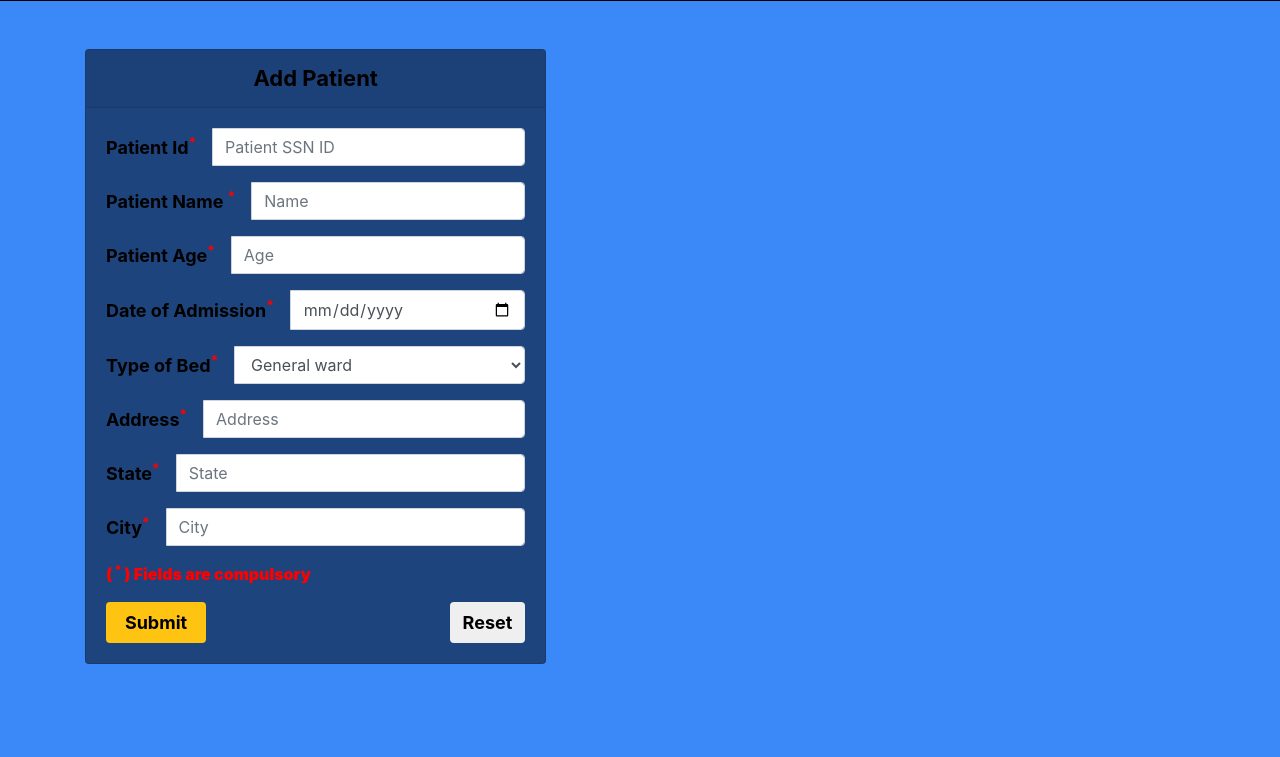
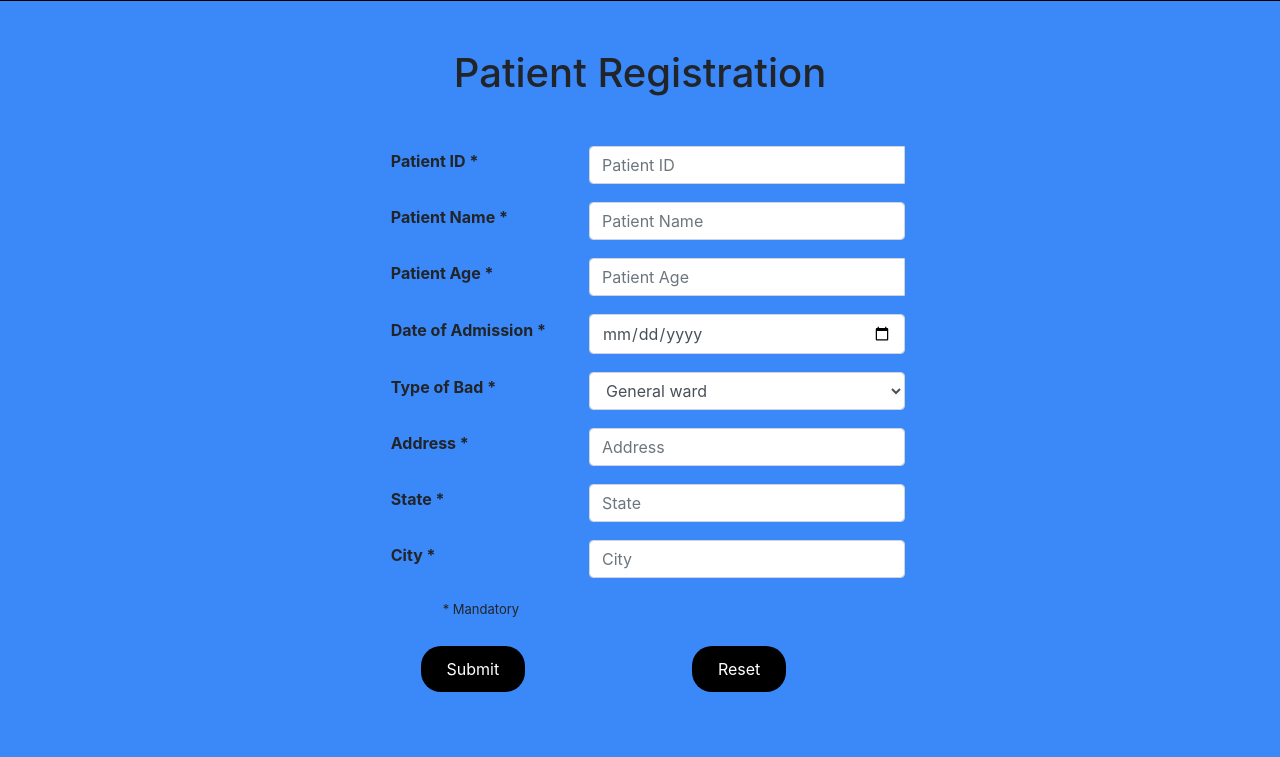
Before and after one commit to satheesh22g/Hospital-Management-System, a Flask app: page /addpatient in a window 1280 px wide. Shown: the part 149-906 px from the top of the page. Before the commit the page ends 813 px from the top, so only its background shows below. Run offline with Flask 2, Linux system fonts and the light colour scheme; the visitor is signed in with stand-in values (Sample User, id 1); lists and menus that the app fills with data are empty; some libraries are stand-ins or nearby versions.

Commit message:
add patient ui redesign

```diff
--- a/app.py
+++ b/app.py
@@ -84,7 +84,7 @@ def addpatient():
             id = int(request.form.get("ssn_id"))
             name = request.form.get("name")
             age= int(request.form.get("age"))
-            doa = datetime.strptime(request.form.get("Date_of_Admission"), '%Y-%m-%d').date()
+            doa = datetime.strptime(request.form.get("doa"), '%Y-%m-%d').date()
             typeofbed = request.form.get("typeofbed")
             address = request.form.get("address")
             state = request.form.get("state")
@@ -122,8 +122,8 @@ def editpatient():
                 db.commit()
                 flash(f"Patient data updated successfully.","success")
                 return redirect(url_for('dashboard'))
-        else:
-            flash('Invalid Patient Id. Please, check Patient Id.','warning')
+            else:
+                flash('Invalid Patient Id. Please, check Patient Id.','warning')
 
     return render_template("editpatient.html",editpatient=True)
 
--- a/static/css/style.css
+++ b/static/css/style.css
@@ -152,3 +152,9 @@ label.notice{
     font-weight: 400;
     display: none;
 }
+.btn{
+    color: white;
+    background-color: black;
+    border-radius: 20px;
+    padding: 10px 25px;
+}
--- a/static/js/index.js
+++ b/static/js/index.js
@@ -15,8 +15,9 @@ $(document).ready(function() {
 
     $('.reset_btn').click(function(event){
         event.preventDefault();
-        $("#cust_ssn_id")[0].value = "";
+        $("#ssn_id")[0].value = "";
         $("#name")[0].value = "";
+        $("#doa")[0].value = '';
         $("#address")[0].value = "";
         $("#age")[0].value = "";
         $("#state")[0].value = "";
@@ -100,6 +101,17 @@ $(document).ready(function() {
                 $('#edit_patient input[name=address]')[0].value = result.address
                 $('#edit_patient input[name=state]')[0].value = result.state
                 $('#edit_patient input[name=city]')[0].value = result.city
+            }
+        }
+    });
+    $('#add_patient #ssn_id').change(function (event) {
+        event.preventDefault()
+        id = event.target.value
+        if(!isNaN(parseInt(event.target.value)) && id.length==9){
+            result = getPatientData(id)
+            if(result['query_status']!='fail'){
+                alert('Patient ID already present, Please change your input')
+                event.target.value = ''
             }
         }
     });
--- a/templates/addpatient.html
+++ b/templates/addpatient.html
@@ -1,64 +1,140 @@
 {% extends "layout.html" %}
 
 {% block title %}add patient{% endblock %}
+
 {% block content %}
-<div class = "row mb-3">
-    <div class="card">
-        <div class="card-header" style="color:#000;text-align:center; font-weight: bold; font-size:22px ">
-            Add Patient
+
+<div class = "col-md-8 mx-auto">
+    <h1 class="text-center">Patient Registration</h1>
+    <div class="mt-5 text-center">
+            <form action="{{ url_for('addpatient') }}" method="POST" id="add_patient">
+                <table class="col-sm-9 mx-auto">
+                    <tbody>
+                        <tr>
+                            <th>
+                                <div class="form-group input-group">
+                                    <label class="pl-3" for="ssn_id">Patient ID *</label>
                                 </div>
-        <div class="card-body">
-            <form action="addpatient" method="POST">
-                <div class="form-group input-group mb-3">
-                    <label class="m-auto pr-3" for="ssn_id" style="color:#000; font-weight: bold; font-size:18px ">Patient Id<span style="color:#ff0000"><sup>*</sup></span></label>
-                   <input class="form-control" name="ssn_id" id="ssn_id" type="textfield" placeholder="Patient SSN ID" required minlength="9" maxlength="9">
+                            </th>
+                            <th>
+                                <div class="form-group input-group pl-3">
+                                    <input class="form-control" name="ssn_id" id="ssn_id" type="textfield" placeholder="Patient ID" required minlength="9" maxlength="9">
+                                    <span class="error_msg"></span>
                                  </div>
-                <div class="form-group input-group mb-3">
-                    <label class="m-auto pr-3" for="name" style="color:#000; font-weight: bold; font-size:18px ">Patient Name <span style="color:#ff0000"><sup>*</sup></span></label>
-                   <input class="form-control" name="name" id="name" type="textfield" placeholder="Name" required maxlength="50">
+                            </th>
+                        </tr>
+                        <tr>
+                            <th>
+                                <div class="form-group input-group">
+                                    <label class="pl-3" for="name">Patient Name *</label>
                                 </div>
-
-                <div class="form-group input-group mb-3">
-                    <label class="m-auto pr-3" for="age"style="color:#000; font-weight: bold; font-size:18px ">Patient Age<span style="color:#ff0000"><sup>*</sup></span></label>
-                   <input class="form-control" name="age" id="age" type="textfield" placeholder="Age" required maxlength="3">
+                            </th>
+                            <th>
+                                <div class="form-group input-group pl-3">
+                                   <input class="form-control" name="name" id="name" type="textfield" placeholder="Patient Name" required minlength="2" maxlength="50">
                                 </div>
-                <div class="form-group input-group mb-3">
-                    <label class="m-auto pr-3" for="Date_of_Admission" style="color:#000; font-weight: bold; font-size:18px ">Date of Admission<span style="color:#ff0000"><sup>*</sup></span></label>
-                   <input class="form-control" name="Date_of_Admission" id="Date_of_Admission" type="date" placeholder="Date of Admission" required maxlength="100">
+                            </th>
+                        </tr>
+                        <tr>
+                            <th>
+                                <div class="form-group input-group">
+                                    <label class="pl-3" for="age">Patient Age *</label>
                                 </div>
-                <div class="form-group input-group mb-3">
-
-                    <label class="m-auto pr-3" for="typeofbed" style="color:#000; font-weight: bold; font-size:18px ">Type of Bed<span style="color:#ff0000"><sup>*</sup></span></label>
-
+                            </th>
+                            <th>
+                                <div class="form-group input-group pl-3">
+                                   <input class="form-control" name="age" id="age" type="textfield" placeholder="Patient Age" required minlength="1" maxlength="3">
+                                   <span class="error_msg"></span>
+                                </div>
+                            </th>
+                        </tr>
+                        <tr>
+                            <th>
+                                <div class="form-group input-group">
+                                    <label class="pl-3" for="doa">Date of Admission *</label>
+                                </div>
+                            </th>
+                            <th>
+                                <div class="form-group input-group pl-3">
+                                   <input class="form-control" name="doa" id="doa" type="date" placeholder="Date of Admission" required maxlength="3">
+                                </div>
+                            </th>
+                        </tr>
+                        <tr>
+                            <th>
+                                <div class="form-group input-group">
+                                    <label class="pl-3" for="typeofbed">Type of Bad *</label>
+                                </div>
+                            </th>
+                            <th>
+                                <div class="form-group input-group pl-3">
                                     <select class="form-control" id="typeofbed" name="typeofbed" required>
                                         <option value="General ward">General ward</option>
-                     <option value="semi sharing">Semi sharing</option>
-                     <option value="single room">Single room</option>
+                                        <option value="Semi sharing">Semi sharing</option>
+                                        <option value="Single room">Single room</option>
                                     </select>
                                 </div>
-                <div class="form-group input-group mb-3">
-                    <label class="m-auto pr-3" for="address" style="color:#000; font-weight: bold; font-size:18px ">Address<span style="color:#ff0000"><sup>*</sup></span></label>
+                            </th>
+                        </tr>
+                        <tr>
+                            <th>
+                                <div class="form-group input-group">
+                                    <label class="pl-3" for="address">Address *</label>
+                                </div>
+                            </th>
+                            <th>
+                                <div class="form-group input-group pl-3">
                                    <input class="form-control" name="address" id="address" type="textfield" placeholder="Address" required maxlength="100">
                                 </div>
-                <div class="form-group input-group mb-3">
-                    <label class="m-auto pr-3" for="state" style="color:#000; font-weight: bold; font-size:18px ">State<span style="color:#ff0000"><sup>*</sup></span></label>
-                   <input class="form-control" name="state" id="state" type="textfield" placeholder="State" required maxlength="20">
+                            </th>
+                        </tr>
+                        <tr>
+                            <th>
+                                <div class="form-group input-group">
+                                    <label class="pl-3" for="state">State *</label>
                                 </div>
-                <div class="form-group input-group mb-3">
-                    <label class="m-auto pr-3" for="city" style="color:#000; font-weight: bold; font-size:18px ">City<span style="color:#ff0000"><sup>*</sup></span></label>
-                   <input class="form-control" name="city" id="city" type="textfield" placeholder="City" required maxlength="20">
+                            </th>
+                            <th>
+                                <div class="form-group input-group pl-3">
+                                   <input class="form-control" name="state" id="state" type="textfield" placeholder="State" required maxlength="100">
                                 </div>
-                <span style="color:#ff0000; font-weight:bold;"><p><b>(<sup> * </sup>) Fields are compulsory </b></p></span>
-                <div class="form-group" style="background-color:#ffff66; color:#000; font-weight: bold; font-size:22px ">
-                    <input type="submit" value="Submit" class="btn float-left login_btn" style="font-weight:bold; font-size:18px;">
-                    <button class="reset_btn btn float-right" style="font-weight:bold; font-size:18px;">Reset</button>
+                            </th>
+                        </tr>
+                        <tr>
+                            <th>
+                                <div class="form-group input-group">
+                                    <label class="pl-3" for="city">City *</label>
                                 </div>
+                            </th>
+                            <th>
+                                <div class="form-group input-group pl-3">
+                                   <input class="form-control" name="city" id="city" type="textfield" placeholder="City" required maxlength="100">
+                                </div>
+                            </th>
+                        </tr>
+
+                        <tr>
+                            <th>
+                                <label class="pl-3 notice">* Mandatory</label>
+                            </th>
+                            <th></th>
+                        </tr>
+                        <tr>
+                            <th>
+                                <div class="form-group input-group mt-3">
+                                    <input type="submit" value="Submit" class="btn mx-auto">
+                                </div>
+                            </th>
+                            <th>
+                                <div class="form-group input-group mt-3">
+                                    <input type="button" value="Reset" class="btn mx-auto reset_btn">
+                                </div>
+                            </th>
+                        </tr>
+                    </tbody>
+                </table>
             </form>
     </div>
 </div>
-</div>
-
-
-
 
 {% endblock %}
```
Lines whose indentation alone changed are shown as unchanged.
